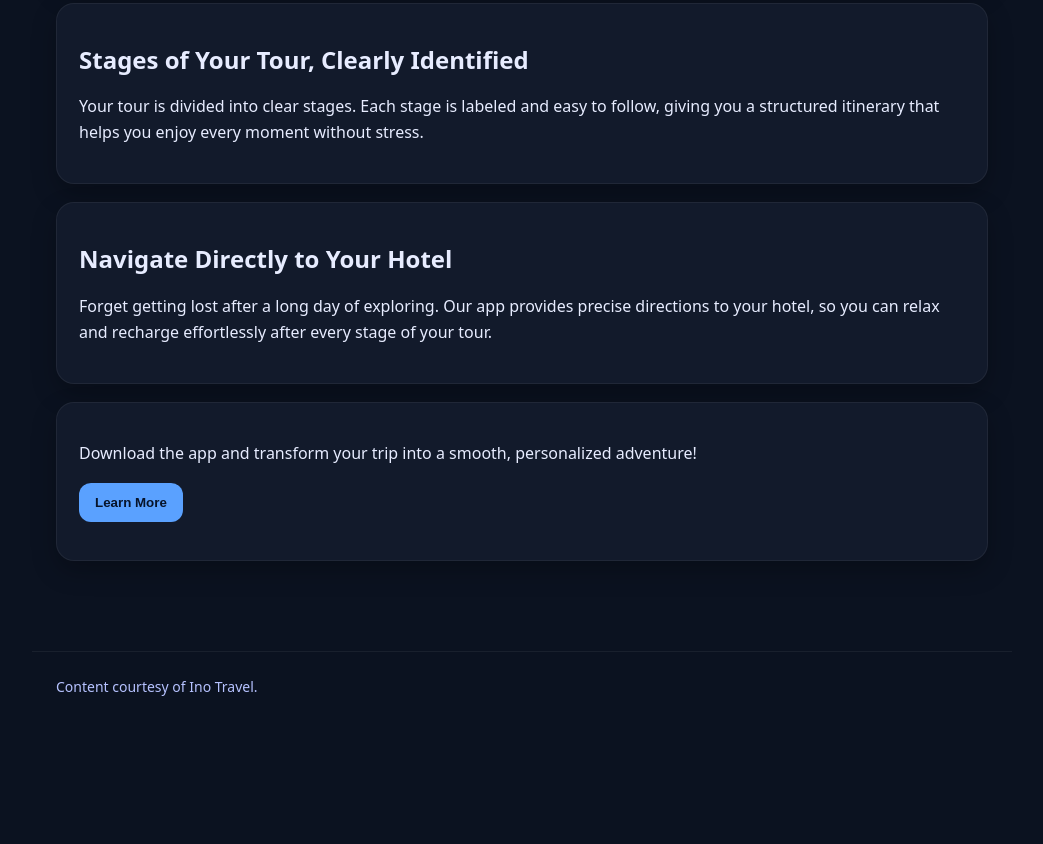
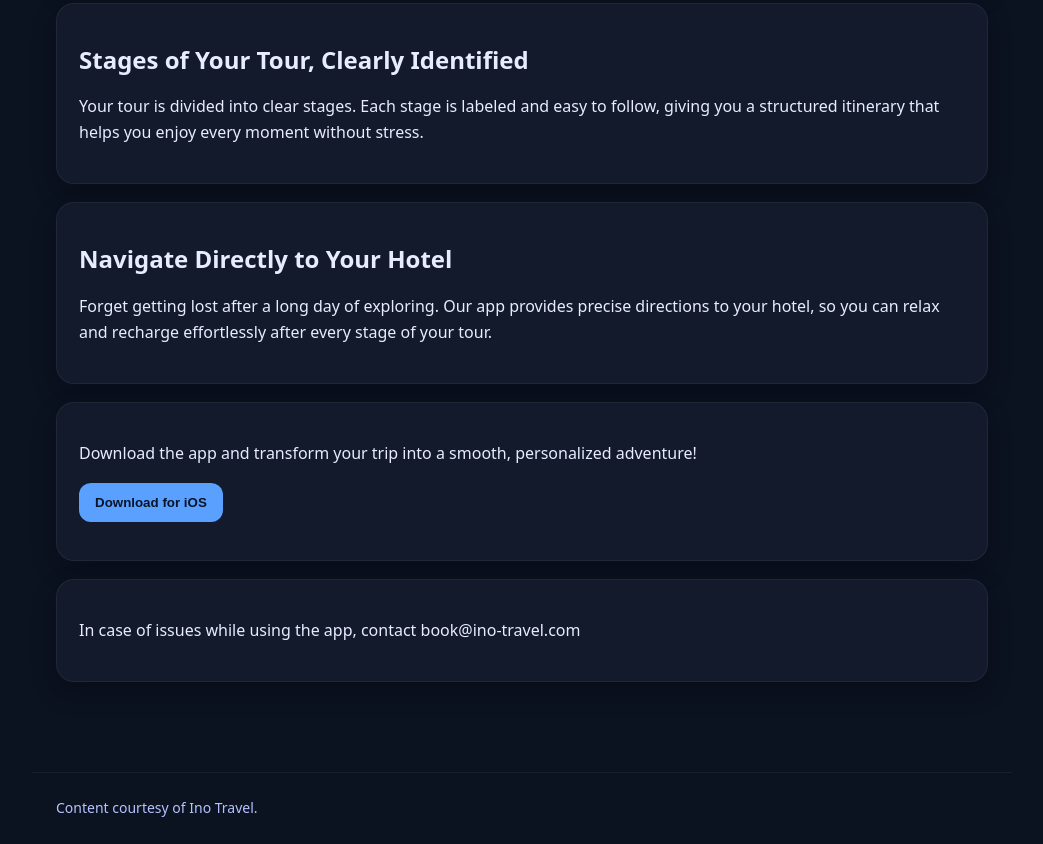
Before and after one commit to Ino-Travel/ino-travel-corporate-website, a plain HTML site: page travel-companion-app.html in a window 1280 px wide. Shown: the part 532-1376 px from the top of the page, without its empty margins (118-1161 px from the left). Before the commit the page ends 1254 px from the top, so only its background shows below. Drawn offline with Linux system fonts and the light colour scheme.

Commit message:
added support info

```diff
--- a/travel-companion-app.html
+++ b/travel-companion-app.html
@@ -36,7 +36,14 @@
 
 <section class="card">
   <p>Download the app and transform your trip into a smooth, personalized adventure!</p>
-  <p><button class="cta">Learn More</button></p>
+  <p>
+    <a href="https://apps.apple.com/us/app/walking-travel-companion/id6751323929" target="_blank" rel="noopener noreferrer">
+      <button class="cta ios-download">Download for iOS</button>
+    </a>
+  </p>
+</section>
+<section class="card">
+  <p>In case of issues while using the app, contact book@ino-travel.com</p>
 </section>
 </main>
 <footer class="container footer">
```
